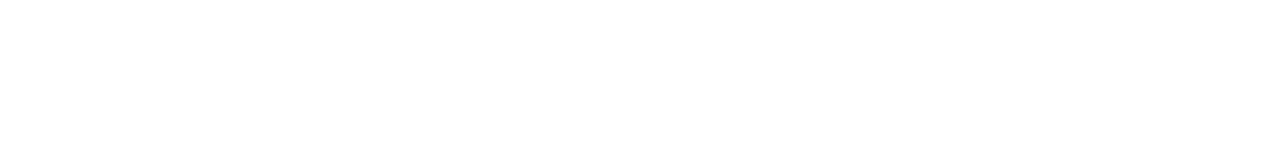
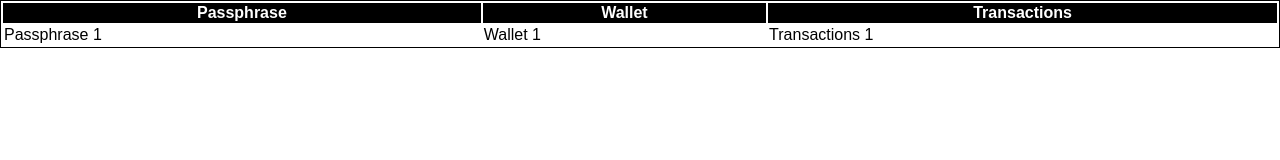
Before and after one commit to MaximeLemesle/TP_appli_desktop, a website built with Vite: page src/renderer/index.html in a window 1280 px wide. Built offline with nearby package versions, Linux system fonts and the light colour scheme.

Commit message:
🎨 Add account table to index.html and main.css

```diff
--- a/src/renderer/assets/css/main.css
+++ b/src/renderer/assets/css/main.css
@@ -1 +1,20 @@
 @import './base.css';
+
+.accounts{
+    width: 100%;
+    height: 100%;
+    display: flex;
+    flex-direction: column;
+    justify-content: flex-start;
+    align-items: center
+}
+.accounts .accounts_table{
+    border: 1px solid #000;
+    width: 100%;
+
+}
+.accounts .accounts_table th{
+    background-color: #000;
+    color: #fff;
+
+}
--- a/src/renderer/index.html
+++ b/src/renderer/index.html
@@ -12,6 +12,28 @@
   </head>
 
   <body>
-    <div id="app"></div>
+    <div id="app">
+      <main>
+
+        <div class="accounts">
+         <table class="accounts_table">
+            <thead>
+              <tr>
+                <th>Passphrase</th>
+                <th>Wallet</th>
+                <th>Transactions</th>
+              </tr>
+            </thead>
+            <tbody>
+              <tr>
+                <td>Passphrase 1</td>
+                <td>Wallet 1</td>
+                <td>Transactions 1</td>
+              </tr>
+            </tbody>
+         </table>
+        </div>
+      </main>
+    </div>
   </body>
 </html>
```
